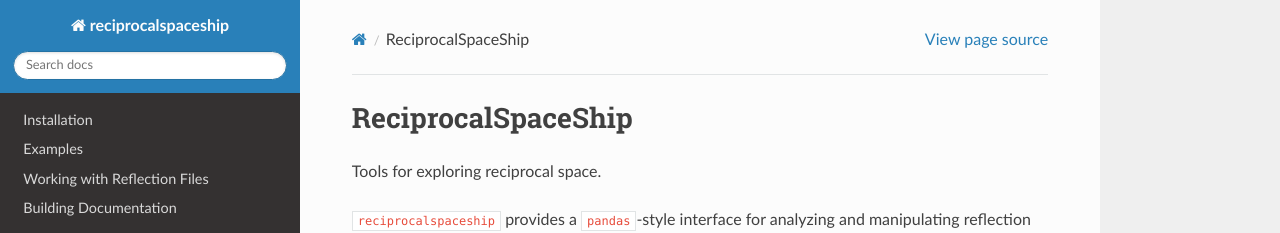
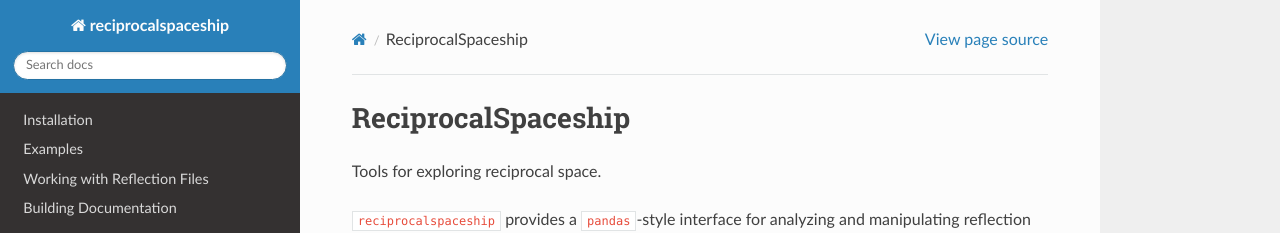
Before and after one commit to rs-station/reciprocalspaceship, a Sphinx documentation site: the page built from docs/index.rst, in a window 1280 px wide and 1084 px high. Shown: the top 233 px of the window. Built offline with Sphinx 7.4.7 and the Read the Docs theme 2.0.0, drawn with Linux system fonts in a browser that asks for light colours; the version number could not be read and is left out.

```diff
--- a/docs/index.rst
+++ b/docs/index.rst
@@ -1,4 +1,4 @@
-ReciprocalSpaceShip
+ReciprocalSpaceship
 ===================
 
 Tools for exploring reciprocal space.
```
